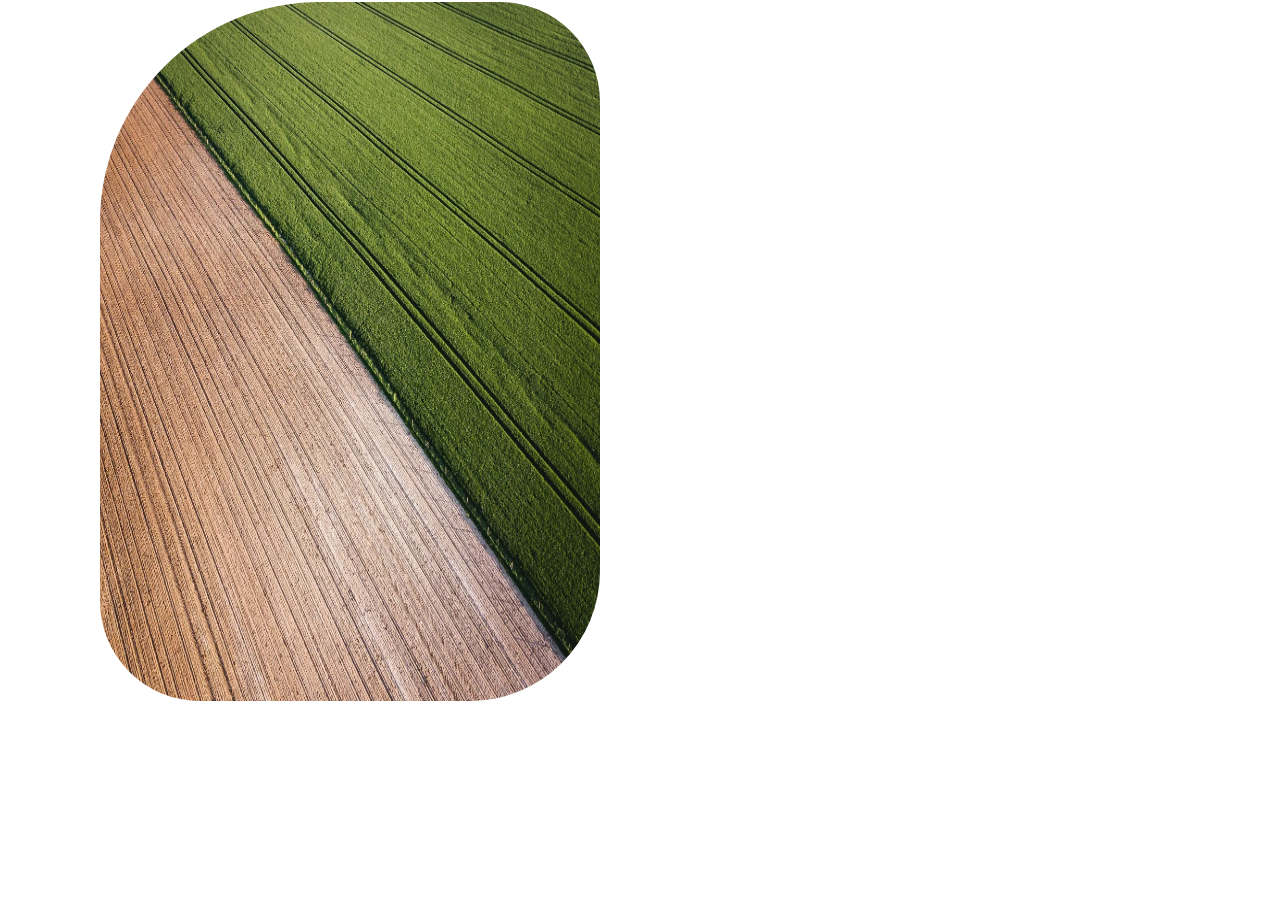
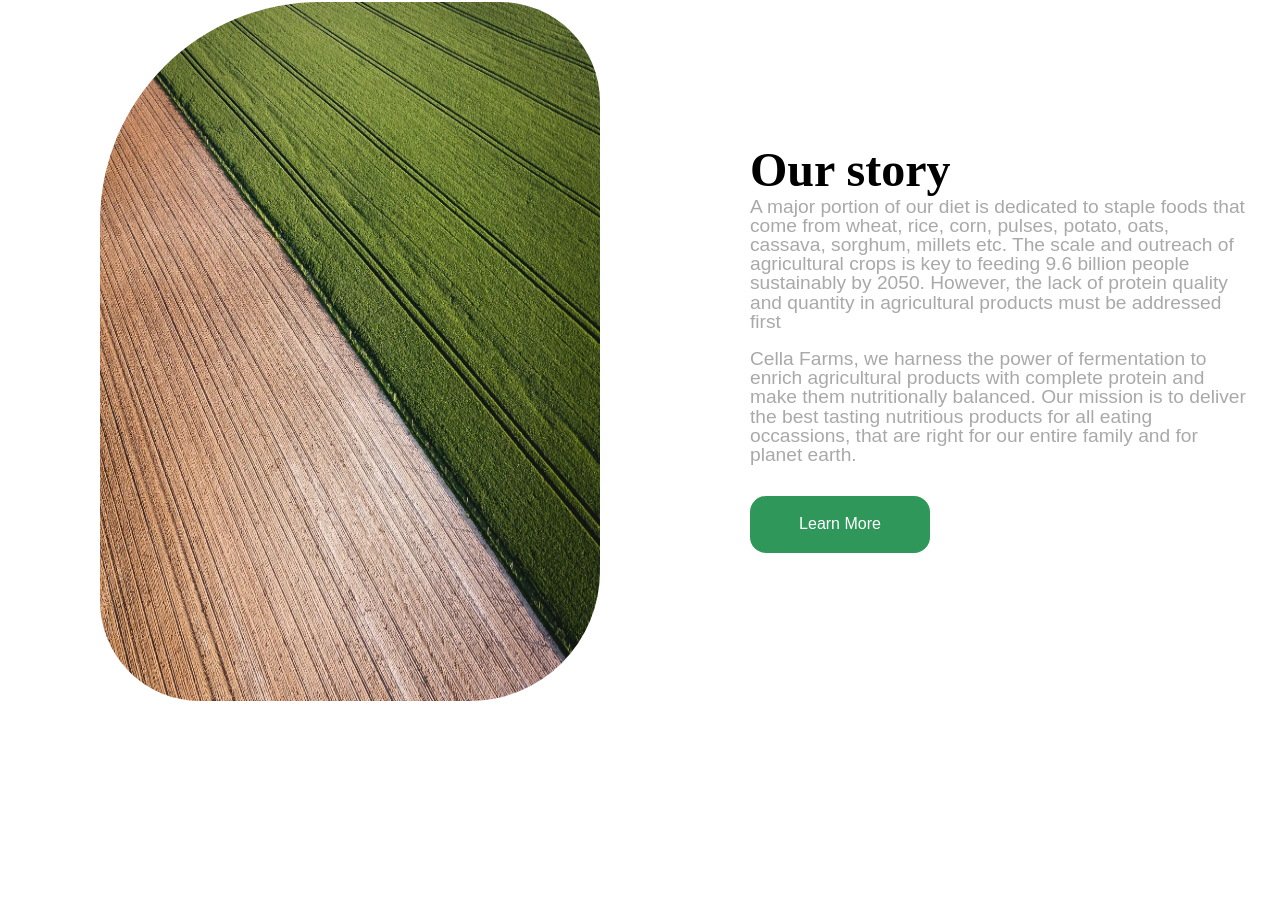
Before and after one commit to TanveerBhuiyan707/Agriculture-, a plain HTML site: page index.html in a window 1280 px wide. Shown: the part 1100-1998 px from the top of the page. Drawn offline with Linux system fonts and the light colour scheme.

Commit message:
commit out

```diff
--- a/index.html
+++ b/index.html
@@ -73,14 +73,14 @@
             <div class="section-2-left">
                 <img src="img/farm.webp">
             </div>
-            <!-- <div class="section-2-right">
+            <div class="section-2-right">
                 <h1>Our story</h1>
                 <p>A major portion of our diet is dedicated to staple foods that come from wheat, rice, corn, pulses, potato, oats, cassava, sorghum, millets etc. The scale and outreach of agricultural crops is key to feeding 9.6 billion people sustainably by 2050. However, the lack of protein quality and quantity in agricultural products must be addressed first</p> <br>
 
                 <p>Cella Farms, we harness the power of fermentation to enrich agricultural products with complete protein and make them nutritionally balanced. Our mission is to deliver the best tasting nutritious products for all eating occassions, that are right for our entire family and for planet earth.</p>
                 <button>Learn More</button>
 
-        </div> -->
+        </div>
         </section>
         <!-- section-3 -->
         <section class="section-3">
```
